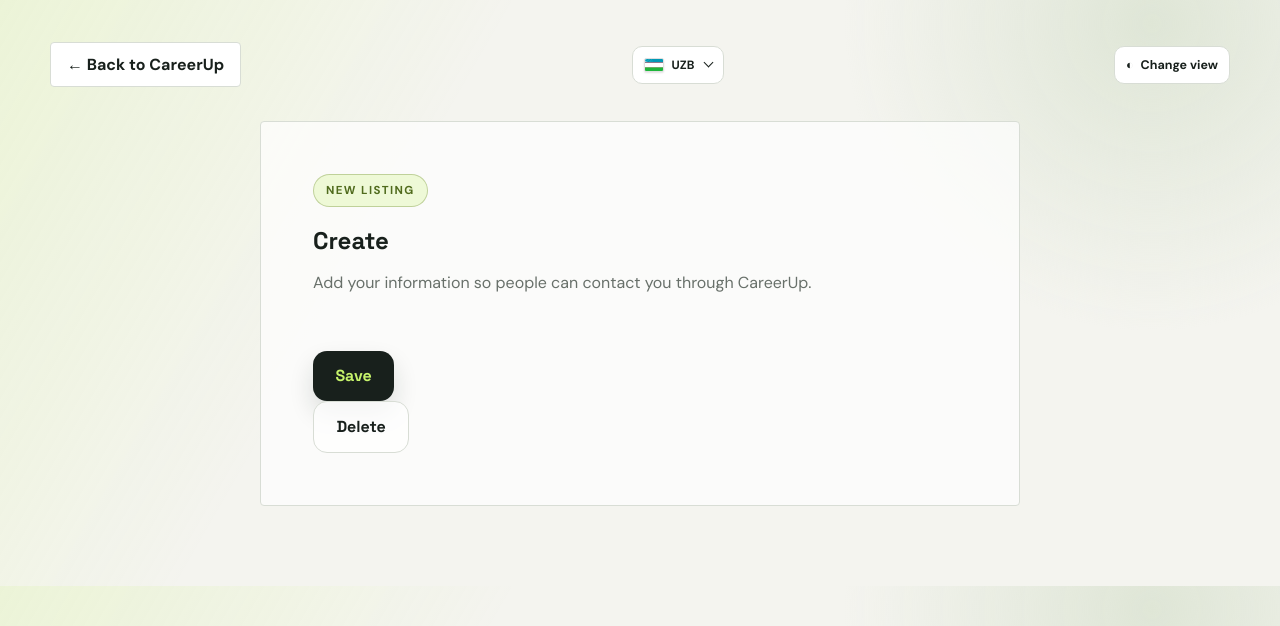
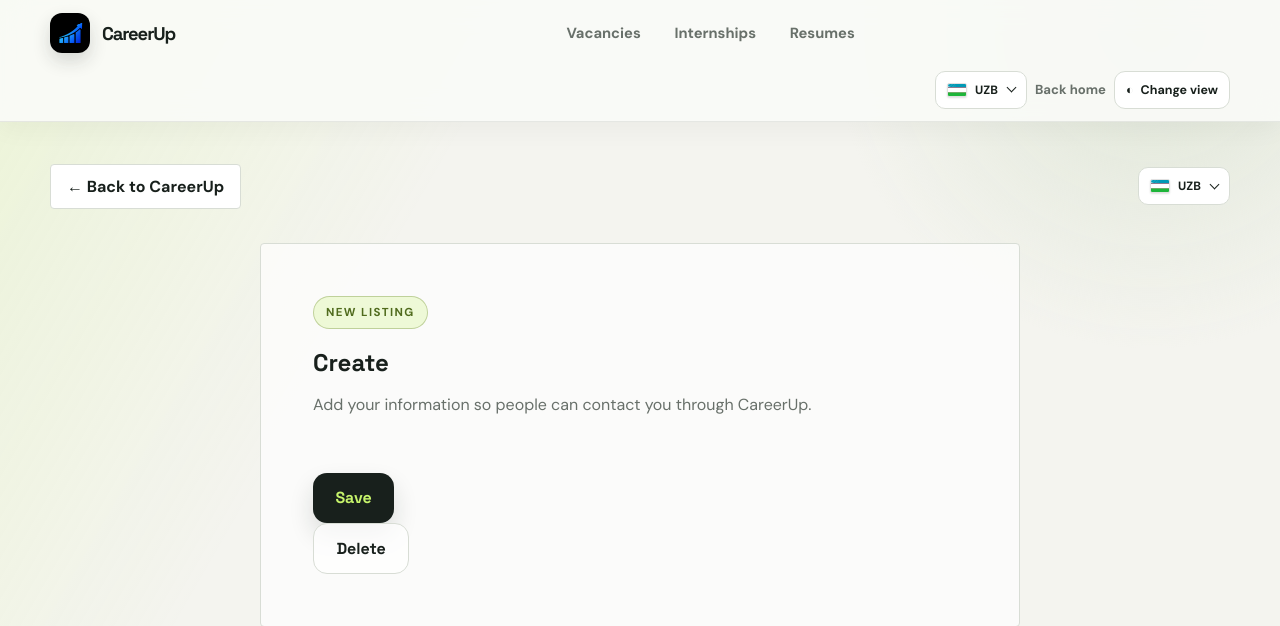
Before and after one commit to Yusufbek728/CareerUp, a Django app: template templates/mainapp/create.html in a window 1280 px wide. Shown: the top 626 px of the page. Run offline with Django 5.2, Linux system fonts and the light colour scheme; the template is opened without the code that fills it: most values are stand-ins (such as "Sample title", 1, 10 or a date in 2020).

Commit message:
update project

```diff
--- a/static/mainapp/styles.css
+++ b/static/mainapp/styles.css
@@ -1562,13 +1562,16 @@ button {
 .standalone-detail-body {
     min-height: 100vh;
     display: flex;
-    align-items: center;
-    justify-content: center;
-    padding: 32px 0;
+    flex-direction: column;
+    align-items: stretch;
+    justify-content: flex-start;
+    padding: 0 0 32px;
 }
 
 .standalone-detail-page {
     width: min(980px, calc(100% - 24px));
+    margin-top: auto;
+    margin-bottom: auto;
 }
 
 .standalone-detail-card {
@@ -2425,6 +2428,26 @@ body.dark-theme .profile-image-placeholder {
     gap: clamp(8px, 1vw, 14px);
 }
 
+.header .nav.container.site-nav {
+    width: min(1180px, calc(100% - 28px));
+    justify-content: space-between;
+    gap: 16px;
+}
+
+.header .site-nav .logo-wrap {
+    flex: 0 0 auto;
+    margin-left: 0;
+}
+
+.header .site-nav .nav-links {
+    flex: 1;
+    justify-content: center;
+}
+
+.header .site-nav .nav-actions {
+    margin-left: auto;
+}
+
 .header .nav-links {
     gap: 6px;
     margin-left: 0;
--- a/templates/mainapp/account_settings.html
+++ b/templates/mainapp/account_settings.html
@@ -5,10 +5,11 @@
     <meta charset="UTF-8">
     <meta name="viewport" content="width=device-width, initial-scale=1.0">
     <title>{% translate "Account settings" %} - CareerUp</title>
-    <link rel="stylesheet" href="{% static 'mainapp/styles.css' %}">
+    <link rel="stylesheet" href="{% static 'mainapp/styles.css' %}?v=site-header-global-1">
     <script src="{% static 'mainapp/theme.js' %}?v=language-labels-1" defer></script>
 </head>
 <body>
+    {% include "mainapp/partials/site_header.html" %}
     <main class="create-page container">
         <div class="create-toolbar">
             <a href="{% url 'home' %}" class="back-link">&larr; {% translate "Back to CareerUp" %}</a>
--- a/templates/mainapp/auth.html
+++ b/templates/mainapp/auth.html
@@ -8,10 +8,11 @@
     <link rel="preconnect" href="https://fonts.googleapis.com">
     <link rel="preconnect" href="https://fonts.gstatic.com" crossorigin>
     <link href="https://fonts.googleapis.com/css2?family=DM+Sans:wght@400;500;600;700&family=Space+Grotesk:wght@500;600;700&display=swap" rel="stylesheet">
-    <link rel="stylesheet" href="{% static 'mainapp/styles.css' %}">
+    <link rel="stylesheet" href="{% static 'mainapp/styles.css' %}?v=site-header-global-1">
     <script src="{% static 'mainapp/theme.js' %}?v=language-labels-1" defer></script>
 </head>
 <body>
+    {% include "mainapp/partials/site_header.html" %}
     <main class="create-page container">
         <a href="{% url 'home' %}" class="back-link">&larr; {% translate "Back to CareerUp" %}</a>
         <section class="create-panel auth-panel">
--- a/templates/mainapp/category_list.html
+++ b/templates/mainapp/category_list.html
@@ -9,11 +9,12 @@
     <link rel="preconnect" href="https://fonts.googleapis.com">
     <link rel="preconnect" href="https://fonts.gstatic.com" crossorigin>
     <link href="https://fonts.googleapis.com/css2?family=DM+Sans:wght@400;500;600;700&family=Space+Grotesk:wght@500;600;700&display=swap" rel="stylesheet">
-    <link rel="stylesheet" href="{% static 'mainapp/styles.css' %}?v=dark-pagination-1">
+    <link rel="stylesheet" href="{% static 'mainapp/styles.css' %}?v=site-header-global-1">
     <script src="{% static 'mainapp/theme.js' %}?v=dark-pages-1" defer></script>
     <script src="{% static 'mainapp/filters.js' %}" defer></script>
 </head>
 <body class="category-listing-body" data-theme-switcher="off">
+    {% include "mainapp/partials/site_header.html" %}
     <main class="container category-listing-page">
         <a href="{% url 'home' %}" class="back-link category-back-link">&#8592; {% translate "Back home" %}</a>
         {% if filters %}
--- a/templates/mainapp/choose_role.html
+++ b/templates/mainapp/choose_role.html
@@ -6,10 +6,11 @@
     <meta charset="UTF-8">
     <meta name="viewport" content="width=device-width, initial-scale=1.0">
     <title>{% translate "Choose account type" %} — CareerUp</title>
-    <link rel="stylesheet" href="{% static 'mainapp/styles.css' %}">
+    <link rel="stylesheet" href="{% static 'mainapp/styles.css' %}?v=site-header-global-1">
     <script src="{% static 'mainapp/theme.js' %}?v=language-labels-1" defer></script>
 </head>
 <body>
+    {% include "mainapp/partials/site_header.html" %}
     <main class="create-page container">
         <a href="{% url 'home' %}" class="back-link">&larr; {% translate "Back to CareerUp" %}</a>
         <section class="create-panel auth-panel">
--- a/templates/mainapp/create.html
+++ b/templates/mainapp/create.html
@@ -9,10 +9,11 @@
     <link rel="preconnect" href="https://fonts.googleapis.com">
     <link rel="preconnect" href="https://fonts.gstatic.com" crossorigin>
     <link href="https://fonts.googleapis.com/css2?family=DM+Sans:wght@400;500;600;700&family=Space+Grotesk:wght@500;600;700&display=swap" rel="stylesheet">
-    <link rel="stylesheet" href="{% static 'mainapp/styles.css' %}?v=visible-language-flags-menu-22">
+    <link rel="stylesheet" href="{% static 'mainapp/styles.css' %}?v=site-header-global-1">
     <script src="{% static 'mainapp/theme.js' %}?v=language-labels-1" defer></script>
 </head>
 <body>
+    {% include "mainapp/partials/site_header.html" %}
     <main class="create-page container">
         <div class="create-toolbar">
             <a href="{% url 'home' %}" class="back-link">&larr; {% translate "Back to CareerUp" %}</a>
--- a/templates/mainapp/detail.html
+++ b/templates/mainapp/detail.html
@@ -9,7 +9,7 @@
     <link rel="preconnect" href="https://fonts.googleapis.com">
     <link rel="preconnect" href="https://fonts.gstatic.com" crossorigin>
     <link href="https://fonts.googleapis.com/css2?family=DM+Sans:wght@400;500;600;700&family=Space+Grotesk:wght@500;600;700&display=swap" rel="stylesheet">
-    <link rel="stylesheet" href="{% static 'mainapp/styles.css' %}?v=visible-language-flags-menu-22">
+    <link rel="stylesheet" href="{% static 'mainapp/styles.css' %}?v=site-header-global-1">
     <script src="{% static 'mainapp/theme.js' %}?v=language-labels-1" defer></script>
 </head>
 <body>
--- a/templates/mainapp/index.html
+++ b/templates/mainapp/index.html
@@ -10,7 +10,7 @@
     <link rel="preconnect" href="https://fonts.googleapis.com">
     <link rel="preconnect" href="https://fonts.gstatic.com" crossorigin>
     <link href="https://fonts.googleapis.com/css2?family=DM+Sans:wght@400;500;600;700&family=Space+Grotesk:wght@500;600;700&display=swap" rel="stylesheet">
-    <link rel="stylesheet" href="{% static 'mainapp/styles.css' %}?v=discord-footer-2">
+    <link rel="stylesheet" href="{% static 'mainapp/styles.css' %}?v=site-header-global-1">
     <script src="{% static 'mainapp/theme.js' %}?v=language-labels-1" defer></script>
 </head>
 <body>
--- a/templates/mainapp/internship_detail.html
+++ b/templates/mainapp/internship_detail.html
@@ -9,10 +9,11 @@
     <link rel="preconnect" href="https://fonts.googleapis.com">
     <link rel="preconnect" href="https://fonts.gstatic.com" crossorigin>
     <link href="https://fonts.googleapis.com/css2?family=DM+Sans:wght@400;500;600;700&family=Space+Grotesk:wght@500;600;700&display=swap" rel="stylesheet">
-    <link rel="stylesheet" href="{% static 'mainapp/styles.css' %}?v=detail-work-image-6">
+    <link rel="stylesheet" href="{% static 'mainapp/styles.css' %}?v=site-header-global-1">
     <script src="{% static 'mainapp/theme.js' %}?v=dark-pages-1" defer></script>
 </head>
 <body class="standalone-detail-body" data-theme-switcher="off">
+    {% include "mainapp/partials/site_header.html" %}
     <main class="container standalone-detail-page">
         <article class="standalone-detail-card reveal">
             <a href="{{ return_url }}" class="back-link">← {% translate "Back to all listings" %}</a>
--- a/templates/mainapp/job_detail.html
+++ b/templates/mainapp/job_detail.html
@@ -9,10 +9,11 @@
     <link rel="preconnect" href="https://fonts.googleapis.com">
     <link rel="preconnect" href="https://fonts.gstatic.com" crossorigin>
     <link href="https://fonts.googleapis.com/css2?family=DM+Sans:wght@400;500;600;700&family=Space+Grotesk:wght@500;600;700&display=swap" rel="stylesheet">
-    <link rel="stylesheet" href="{% static 'mainapp/styles.css' %}?v=detail-work-image-6">
+    <link rel="stylesheet" href="{% static 'mainapp/styles.css' %}?v=site-header-global-1">
     <script src="{% static 'mainapp/theme.js' %}?v=dark-pages-1" defer></script>
 </head>
 <body class="standalone-detail-body" data-theme-switcher="off">
+    {% include "mainapp/partials/site_header.html" %}
     <main class="container standalone-detail-page">
         <article class="standalone-detail-card reveal">
             <a href="{{ return_url }}" class="back-link">← {% translate "Back to all listings" %}</a>
--- a/templates/mainapp/my_listings.html
+++ b/templates/mainapp/my_listings.html
@@ -5,10 +5,11 @@
     <meta charset="UTF-8">
     <meta name="viewport" content="width=device-width, initial-scale=1.0">
     <title>{% translate "My cards" %} - CareerUp</title>
-    <link rel="stylesheet" href="{% static 'mainapp/styles.css' %}">
+    <link rel="stylesheet" href="{% static 'mainapp/styles.css' %}?v=site-header-global-1">
     <script src="{% static 'mainapp/theme.js' %}?v=language-labels-1" defer></script>
 </head>
 <body>
+    {% include "mainapp/partials/site_header.html" %}
     <main class="create-page container">
         <div class="create-toolbar">
             <a href="{% url 'home' %}" class="back-link">&larr; {% translate "Back to CareerUp" %}</a>
--- /dev/null
+++ b/templates/mainapp/partials/site_header.html
@@ -0,0 +1,33 @@
+{% load i18n static %}
+{% get_current_language as current_language %}
+<header class="header site-header">
+    <nav class="nav container site-nav">
+        <a href="{% url 'home' %}" class="logo-wrap">
+            <img class="logo-image" src="{% static 'mainapp/logo.png' %}" alt="CareerUp">
+            <span>CareerUp</span>
+        </a>
+        <div class="nav-links" aria-label="{% translate 'Listing categories' %}">
+            <a href="{% url 'jobs_page' %}" class="nav-link">{% translate "Vacancies" %}</a>
+            <a href="{% url 'internships_page' %}" class="nav-link">{% translate "Internships" %}</a>
+            <a href="{% url 'resumes_page' %}" class="nav-link">{% translate "Resumes" %}</a>
+        </div>
+        <div class="nav-actions">
+            <form action="{% url 'set_language' %}" method="post" class="language-switcher">
+                {% csrf_token %}
+                <input type="hidden" name="next" value="{{ request.get_full_path }}">
+                <details class="language-dropdown">
+                    <summary class="language-current" aria-label="{% translate 'Language' %}">
+                        <img class="language-flag" src="{% if current_language == 'en' %}{% static 'mainapp/flags/uk.svg' %}{% elif current_language == 'ru' %}{% static 'mainapp/flags/ru.svg' %}{% else %}{% static 'mainapp/flags/uzbekistan.svg' %}{% endif %}" alt="">
+                        <span>{% if current_language == 'en' %}ENG{% elif current_language == 'ru' %}RUS{% else %}UZB{% endif %}</span>
+                    </summary>
+                    <div class="language-options" role="group" aria-label="{% translate 'Language' %}">
+                        <button class="language-option" type="submit" name="language" value="en"{% if current_language == 'en' %} aria-pressed="true"{% endif %}><img class="language-flag" src="{% static 'mainapp/flags/uk.svg' %}" alt=""> ENG</button>
+                        <button class="language-option" type="submit" name="language" value="ru"{% if current_language == 'ru' %} aria-pressed="true"{% endif %}><img class="language-flag" src="{% static 'mainapp/flags/ru.svg' %}" alt=""> RUS</button>
+                        <button class="language-option" type="submit" name="language" value="uz"{% if current_language == 'uz' %} aria-pressed="true"{% endif %}><img class="language-flag" src="{% static 'mainapp/flags/uzbekistan.svg' %}" alt=""> UZB</button>
+                    </div>
+                </details>
+            </form>
+            <a href="{% url 'home' %}" class="nav-account">{% translate "Back home" %}</a>
+        </div>
+    </nav>
+</header>
--- a/templates/mainapp/resume_detail.html
+++ b/templates/mainapp/resume_detail.html
@@ -9,10 +9,11 @@
     <link rel="preconnect" href="https://fonts.googleapis.com">
     <link rel="preconnect" href="https://fonts.gstatic.com" crossorigin>
     <link href="https://fonts.googleapis.com/css2?family=DM+Sans:wght@400;500;600;700&family=Space+Grotesk:wght@500;600;700&display=swap" rel="stylesheet">
-    <link rel="stylesheet" href="{% static 'mainapp/styles.css' %}?v=wide-card-images-1">
+    <link rel="stylesheet" href="{% static 'mainapp/styles.css' %}?v=site-header-global-1">
     <script src="{% static 'mainapp/theme.js' %}?v=dark-pages-1" defer></script>
 </head>
 <body class="standalone-detail-body" data-theme-switcher="off">
+    {% include "mainapp/partials/site_header.html" %}
     <main class="container standalone-detail-page">
         <article class="standalone-detail-card reveal">
             <a href="{{ return_url }}" class="back-link">← {% translate "Back to all listings" %}</a>
--- a/templates/mainapp/super_admin.html
+++ b/templates/mainapp/super_admin.html
@@ -5,10 +5,11 @@
     <meta charset="UTF-8">
     <meta name="viewport" content="width=device-width, initial-scale=1.0">
     <title>{% translate "Super Admin" %} | CareerUp</title>
-    <link rel="stylesheet" href="{% static 'mainapp/styles.css' %}?v=dark-pagination-1">
+    <link rel="stylesheet" href="{% static 'mainapp/styles.css' %}?v=site-header-global-1">
     <script src="{% static 'mainapp/theme.js' %}?v=language-labels-1" defer></script>
 </head>
 <body>
+    {% include "mainapp/partials/site_header.html" %}
 {% translate "email not provided" as email_not_provided %}
 <main class="admin-page container">
     <div class="admin-toolbar">
```
Also changed, not shown: static/mainapp/footer-preview-1.svg (deleted), static/mainapp/footer-preview-2.svg (deleted), static/mainapp/footer-preview-3.svg (deleted).
